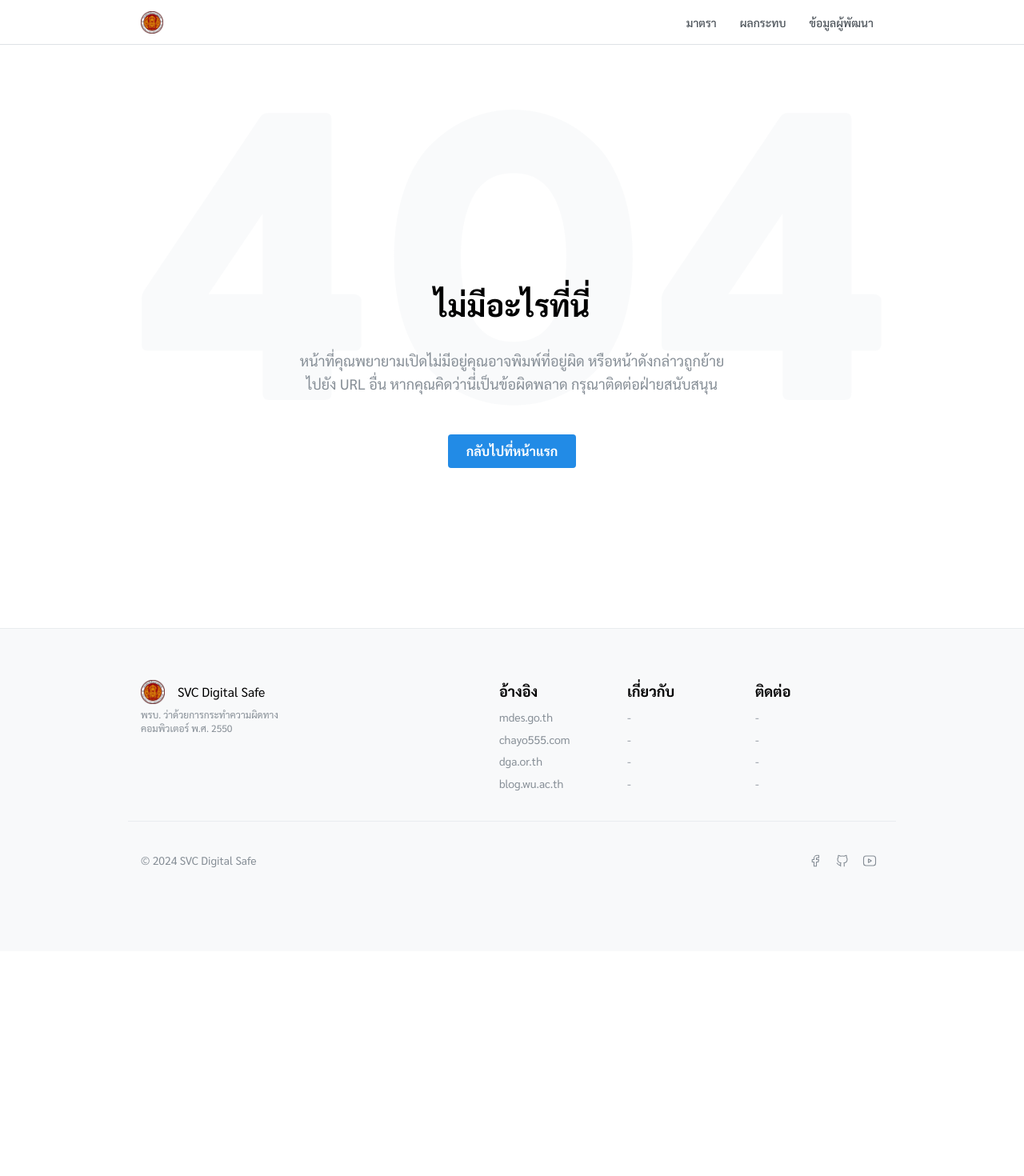
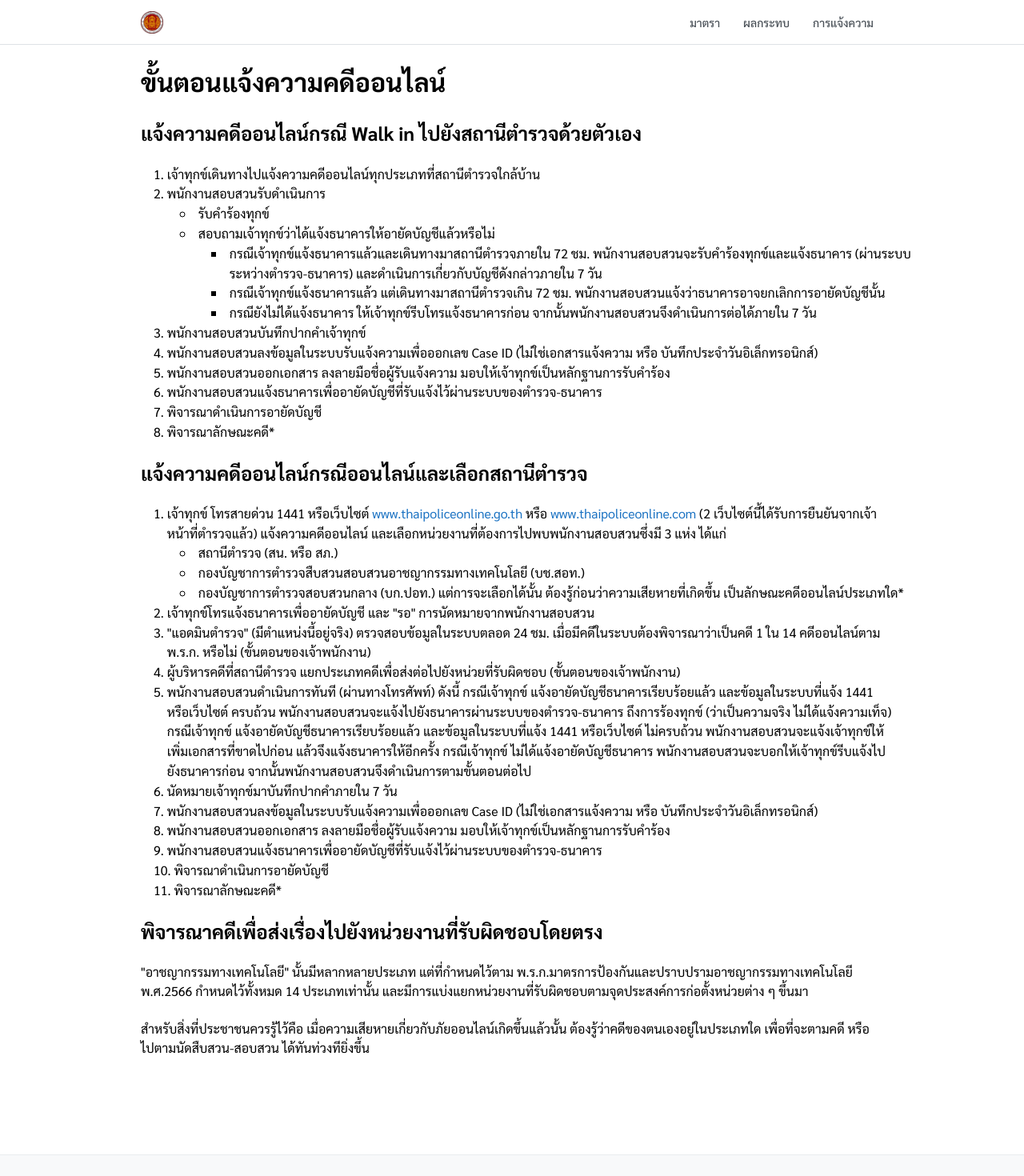
Before and after one commit to iwindd/svc-digital-safe, a Next.js app: page /report in a window 1280 px wide. Before the commit this address had no page. Shown: the top 1470 px of the page at 80% size. Before the commit the page ends 1189 px from the top, so only its background shows below. Built offline with nearby package versions, Linux system fonts and the light colour scheme.

Commit message:
feat: report

```diff
--- a/src/app/components/Navbar/index.tsx
+++ b/src/app/components/Navbar/index.tsx
@@ -16,7 +16,7 @@ import Link from "next/link";
 const links = [
   { link: "/", label: "มาตรา" },
   { link: "/effect", label: "ผลกระทบ" },
-  { link: "/about", label: "ข้อมูลผู้พัฒนา" },
+  { link: "/report", label: "การแจ้งความ" },
 ];
 
 export function Navbar() {
--- /dev/null
+++ b/src/app/report/page.tsx
@@ -0,0 +1,59 @@
+"use server";
+
+import { Container } from '@mantine/core'
+import React from 'react'
+import Markdown from '../components/Section/components/Markdown'
+
+const content = (`
+# ขั้นตอนแจ้งความคดีออนไลน์
+## แจ้งความคดีออนไลน์กรณี Walk in ไปยังสถานีตำรวจด้วยตัวเอง
+1. เจ้าทุกข์เดินทางไปแจ้งความคดีออนไลน์ทุกประเภทที่สถานีตำรวจใกล้บ้าน
+1. พนักงานสอบสวนรับดำเนินการ
+    - รับคำร้องทุกข์
+    - สอบถามเจ้าทุกข์ว่าได้แจ้งธนาคารให้อายัดบัญชีแล้วหรือไม่
+      - กรณีเจ้าทุกข์แจ้งธนาคารแล้วและเดินทางมาสถานีตำรวจภายใน 72 ชม. พนักงานสอบสวนจะรับคำร้องทุกข์และแจ้งธนาคาร (ผ่านระบบระหว่างตำรวจ-ธนาคาร) และดำเนินการเกี่ยวกับบัญชีดังกล่าวภายใน 7 วัน
+      - กรณีเจ้าทุกข์แจ้งธนาคารแล้ว แต่เดินทางมาสถานีตำรวจเกิน 72 ชม. พนักงานสอบสวนแจ้งว่าธนาคารอาจยกเลิกการอายัดบัญชีนั้น
+      - กรณียังไม่ได้แจ้งธนาคาร ให้เจ้าทุกข์รีบโทรแจ้งธนาคารก่อน จากนั้นพนักงานสอบสวนจึงดำเนินการต่อได้ภายใน 7 วัน
+1. พนักงานสอบสวนบันทึกปากคำเจ้าทุกข์
+1. พนักงานสอบสวนลงข้อมูลในระบบรับแจ้งความเพื่อออกเลข Case ID (ไม่ใช่เอกสารแจ้งความ หรือ บันทึกประจำวันอิเล็กทรอนิกส์)
+1. พนักงานสอบสวนออกเอกสาร ลงลายมือชื่อผู้รับแจ้งความ มอบให้เจ้าทุกข์เป็นหลักฐานการรับคำร้อง
+1. พนักงานสอบสวนแจ้งธนาคารเพื่ออายัดบัญชีที่รับแจ้งไว้ผ่านระบบของตำรวจ-ธนาคาร
+1. พิจารณาดำเนินการอายัดบัญชี
+1. พิจารณาลักษณะคดี*
+
+## แจ้งความคดีออนไลน์กรณีออนไลน์และเลือกสถานีตำรวจ
+1. เจ้าทุกข์ โทรสายด่วน 1441 หรือเว็บไซต์ www.thaipoliceonline.go.th หรือ www.thaipoliceonline.com  (2 เว็บไซต์นี้ได้รับการยืนยันจากเจ้าหน้าที่ตำรวจแล้ว) แจ้งความคดีออนไลน์ และเลือกหน่วยงานที่ต้องการไปพบพนักงานสอบสวนซึ่งมี 3 แห่ง ได้แก่
+    - สถานีตำรวจ (สน. หรือ สภ.)
+    - กองบัญชาการตำรวจสืบสวนสอบสวนอาชญากรรมทางเทคโนโลยี (บช.สอท.)
+    - กองบัญชาการตำรวจสอบสวนกลาง (บก.ปอท.)
+แต่การจะเลือกได้นั้น ต้องรู้ก่อนว่าความเสียหายที่เกิดขึ้น เป็นลักษณะคดีออนไลน์ประเภทใด*
+1. เจ้าทุกข์โทรแจ้งธนาคารเพื่ออายัดบัญชี และ "รอ" การนัดหมายจากพนักงานสอบสวน
+1. "แอดมินตำรวจ" (มีตำแหน่งนี้อยู่จริง) ตรวจสอบข้อมูลในระบบตลอด 24 ชม. เมื่อมีคดีในระบบต้องพิจารณาว่าเป็นคดี 1 ใน 14 คดีออนไลน์ตาม พ.ร.ก. หรือไม่ (ขั้นตอนของเจ้าพนักงาน)
+1. ผู้บริหารคดีที่สถานีตำรวจ แยกประเภทคดีเพื่อส่งต่อไปยังหน่วยที่รับผิดชอบ (ขั้นตอนของเจ้าพนักงาน)
+1. พนักงานสอบสวนดำเนินการทันที (ผ่านทางโทรศัพท์) ดังนี้
+    กรณีเจ้าทุกข์ แจ้งอายัดบัญชีธนาคารเรียบร้อยแล้ว และข้อมูลในระบบที่แจ้ง 1441 หรือเว็บไซต์ ครบถ้วน พนักงานสอบสวนจะแจ้งไปยังธนาคารผ่านระบบของตำรวจ-ธนาคาร ถึงการร้องทุกข์ (ว่าเป็นความจริง ไม่ได้แจ้งความเท็จ)
+    กรณีเจ้าทุกข์ แจ้งอายัดบัญชีธนาคารเรียบร้อยแล้ว และข้อมูลในระบบที่แจ้ง 1441 หรือเว็บไซต์ ไม่ครบถ้วน พนักงานสอบสวนจะแจ้งเจ้าทุกข์ให้เพิ่มเอกสารที่ขาดไปก่อน แล้วจึงแจ้งธนาคารให้อีกครั้ง
+    กรณีเจ้าทุกข์ ไม่ได้แจ้งอายัดบัญชีธนาคาร พนักงานสอบสวนจะบอกให้เจ้าทุกข์รีบแจ้งไปยังธนาคารก่อน จากนั้นพนักงานสอบสวนจึงดำเนินการตามขั้นตอนต่อไป
+1. นัดหมายเจ้าทุกข์มาบันทึกปากคำภายใน 7 วัน
+1. พนักงานสอบสวนลงข้อมูลในระบบรับแจ้งความเพื่อออกเลข Case ID (ไม่ใช่เอกสารแจ้งความ หรือ บันทึกประจำวันอิเล็กทรอนิกส์)
+1. พนักงานสอบสวนออกเอกสาร ลงลายมือชื่อผู้รับแจ้งความ มอบให้เจ้าทุกข์เป็นหลักฐานการรับคำร้อง
+1. พนักงานสอบสวนแจ้งธนาคารเพื่ออายัดบัญชีที่รับแจ้งไว้ผ่านระบบของตำรวจ-ธนาคาร
+1. พิจารณาดำเนินการอายัดบัญชี
+1. พิจารณาลักษณะคดี*
+
+## พิจารณาคดีเพื่อส่งเรื่องไปยังหน่วยงานที่รับผิดชอบโดยตรง
+"อาชญากรรมทางเทคโนโลยี" นั้นมีหลากหลายประเภท แต่ที่กำหนดไว้ตาม พ.ร.ก.มาตรการป้องกันและปราบปรามอาชญากรรมทางเทคโนโลยี พ.ศ.2566 กำหนดไว้ทั้งหมด 14 ประเภทเท่านั้น และมีการแบ่งแยกหน่วยงานที่รับผิดชอบตามจุดประสงค์การก่อตั้งหน่วยต่าง ๆ ขึ้นมา
+#
+สำหรับสิ่งที่ประชาชนควรรู้ไว้คือ เมื่อความเสียหายเกี่ยวกับภัยออนไลน์เกิดขึ้นแล้วนั้น ต้องรู้ว่าคดีของตนเองอยู่ในประเภทใด เพื่อที่จะตามคดี หรือ ไปตามนัดสืบสวน-สอบสวน ได้ทันท่วงทียิ่งขึ้น
+
+`);
+
+const ReportPage = () => {
+  return (
+    <Container>
+      <Markdown children={content} />
+    </Container>
+  )
+}
+
+export default ReportPage
```
